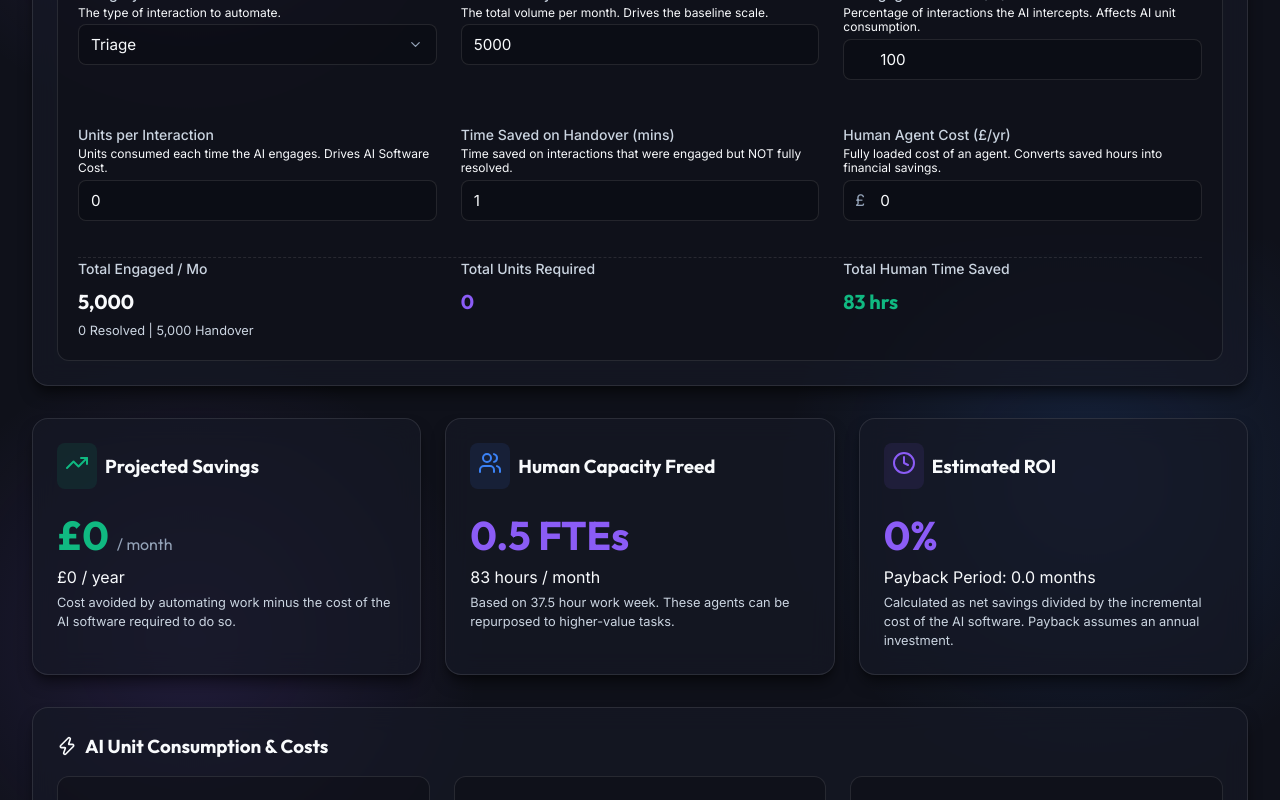
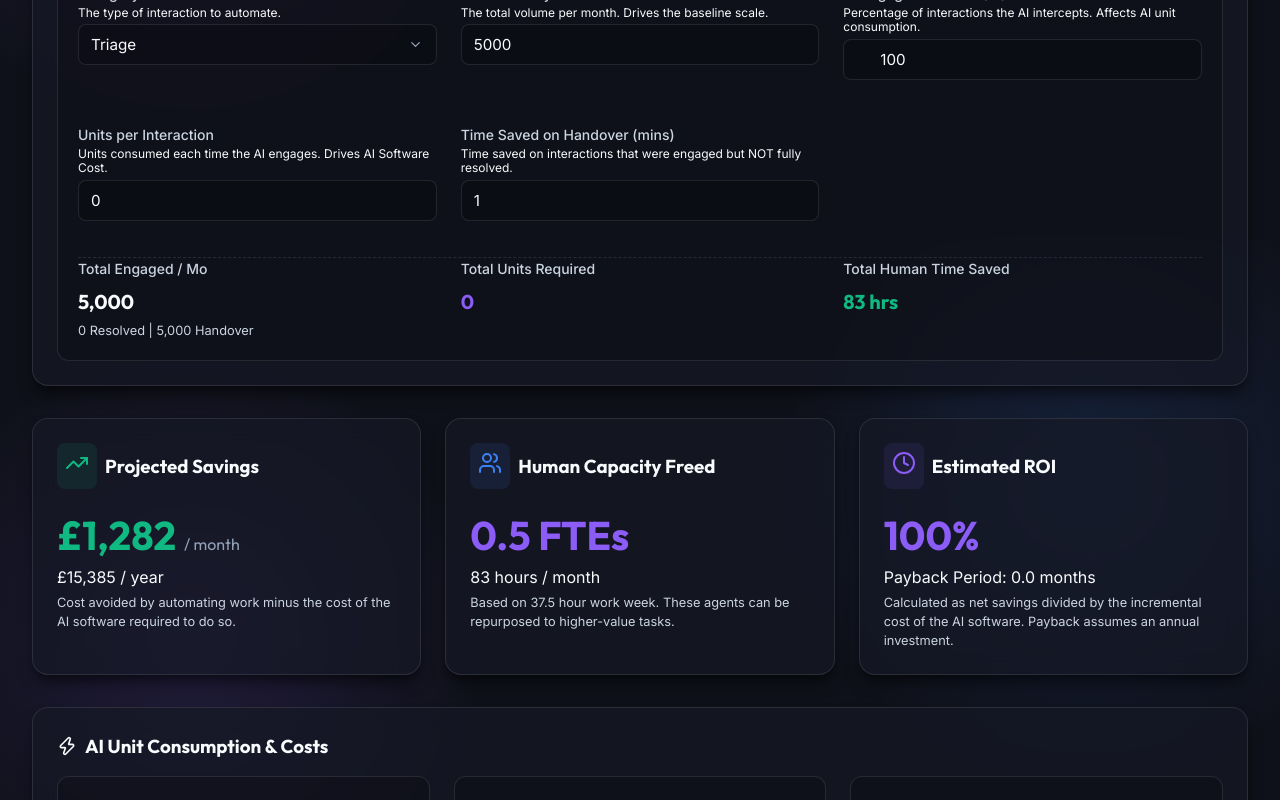
Before and after one commit to jredsell/roicalculator, a React (Vite) app: page / in a window 1280 px wide. Shown: the part 560-1360 px from the top of the page. Built offline with nearby package versions, Linux system fonts and the light colour scheme.

Commit message:
feat: move fullyLoadedAgentCost to global settings

```diff
--- a/src/App.jsx
+++ b/src/App.jsx
@@ -14,7 +14,8 @@ const DEFAULT_GLOBAL_SETTINGS = {
   includedAiUnits: 0, // units included per agent
   additionalBundleCost: 0, // Cost per bundle
   additionalBundleSize: 0, // Units per bundle
-  fteWeeklyHours: 37.5 // Hours
+  fteWeeklyHours: 37.5, // Hours
+  fullyLoadedAgentCost: 30000 // Annual cost
 }
 
 const DEFAULT_USE_CASE = {
@@ -26,8 +27,7 @@ const DEFAULT_USE_CASE = {
   engagementRate: 100,
   resolutionRate: 0,
   actualHandlingTime: 3, // minutes
-  handoverTimeSaved: 1, // minutes
-  fullyLoadedAgentCost: 0 // Annual cost
+  handoverTimeSaved: 1 // minutes
 }
 
 function App() {
@@ -78,7 +78,7 @@ function App() {
 
       // Current human cost (monthly) for the automated portion if humans did it
       // Annual cost / 12 = monthly cost per FTE
-      const monthlyFteCost = (uc.fullyLoadedAgentCost || 0) / 12
+      const monthlyFteCost = (globalSettings.fullyLoadedAgentCost || 0) / 12
       totalCurrentAgentCostMonthly += fteSaved * monthlyFteCost
     })
 
@@ -134,10 +134,11 @@ function App() {
       ['Additional Bundle Cost (£)', globalSettings.additionalBundleCost],
       ['Additional Bundle Size (Units)', globalSettings.additionalBundleSize],
       ['FTE Weekly Working Hours', globalSettings.fteWeeklyHours],
+      ['Fully Loaded Agent Cost (£/yr)', globalSettings.fullyLoadedAgentCost],
     ];
 
     const useCasesData = [
-      ['Name', 'Category', 'Interactions/Mo', 'Engagement (%)', 'Resolution (%)', 'Units/Interaction', 'Full Time (mins)', 'Handover Time (mins)', 'Human Agent Cost (£/yr)'],
+      ['Name', 'Category', 'Interactions/Mo', 'Engagement (%)', 'Resolution (%)', 'Units/Interaction', 'Full Time (mins)', 'Handover Time (mins)'],
       ...useCases.map(uc => [
         uc.name,
         uc.category,
@@ -146,8 +147,7 @@ function App() {
         uc.resolutionRate,
         uc.unitsPerInteraction,
         uc.actualHandlingTime,
-        uc.handoverTimeSaved,
-        uc.fullyLoadedAgentCost
+        uc.handoverTimeSaved
       ])
     ];
 
@@ -260,6 +260,7 @@ function App() {
                 <th style={{ textAlign: 'left', padding: '0.75rem', borderBottom: '2px solid var(--border-color)', color: 'var(--text-secondary)' }}>Included Units/Agent</th>
                 <th style={{ textAlign: 'left', padding: '0.75rem', borderBottom: '2px solid var(--border-color)', color: 'var(--text-secondary)' }}>Bundle (Units/Cost)</th>
                 <th style={{ textAlign: 'left', padding: '0.75rem', borderBottom: '2px solid var(--border-color)', color: 'var(--text-secondary)' }}>FTE Weekly Hours</th>
+                <th style={{ textAlign: 'left', padding: '0.75rem', borderBottom: '2px solid var(--border-color)', color: 'var(--text-secondary)' }}>Fully Loaded Agent Cost</th>
                 <th style={{ textAlign: 'left', padding: '0.75rem', borderBottom: '2px solid var(--border-color)', color: 'var(--text-secondary)' }}>Total Agents</th>
               </tr>
             </thead>
@@ -270,6 +271,7 @@ function App() {
                 <td style={{ padding: '0.75rem', borderBottom: '1px solid var(--border-color)' }}>{(globalSettings.includedAiUnits || 0).toLocaleString()}</td>
                 <td style={{ padding: '0.75rem', borderBottom: '1px solid var(--border-color)' }}>{(globalSettings.additionalBundleSize || 0).toLocaleString()} for £{globalSettings.additionalBundleCost}</td>
                 <td style={{ padding: '0.75rem', borderBottom: '1px solid var(--border-color)' }}>{globalSettings.fteWeeklyHours}</td>
+                <td style={{ padding: '0.75rem', borderBottom: '1px solid var(--border-color)' }}>£{(globalSettings.fullyLoadedAgentCost || 0).toLocaleString()}</td>
                 <td style={{ padding: '0.75rem', borderBottom: '1px solid var(--border-color)' }}>{globalSettings.numberOfAgents}</td>
               </tr>
             </tbody>
@@ -287,7 +289,6 @@ function App() {
                 <th>Units / Interaction</th>
                 <th>Full Time (mins)</th>
                 <th>Handover Time (mins)</th>
-                <th>Human Agent Cost (£/yr)</th>
               </tr>
             </thead>
             <tbody>
@@ -301,7 +302,6 @@ function App() {
                   <td>{(uc.unitsPerInteraction || 0).toLocaleString()}</td>
                   <td>{uc.actualHandlingTime || 0}</td>
                   <td>{uc.handoverTimeSaved || 0}</td>
-                  <td>£{(uc.fullyLoadedAgentCost || 0).toLocaleString()}</td>
                 </tr>
               ))}
             </tbody>
--- a/src/components/GlobalSettings.jsx
+++ b/src/components/GlobalSettings.jsx
@@ -118,6 +118,21 @@ export default function GlobalSettings({ settings, setSettings }) {
           </div>
           <p className="metric-subtext mt-4">Used to calculate FTE savings from time saved.</p>
         </div>
+
+        <div className="form-group">
+          {renderLabel("Fully Loaded Agent Cost (£/yr)", "fullyLoadedAgentCost")}
+          <div className="input-wrapper">
+            <span className="input-icon">£</span>
+            <input
+              type="number"
+              className="form-input"
+              name="fullyLoadedAgentCost"
+              value={settings.fullyLoadedAgentCost}
+              onChange={handleChange}
+            />
+          </div>
+          <p className="metric-subtext mt-4">Average annual cost including salary, taxes, benefits, and overhead.</p>
+        </div>
       </div>
     </div>
   )
--- a/src/components/UseCaseManager.jsx
+++ b/src/components/UseCaseManager.jsx
@@ -38,8 +38,7 @@ export default function UseCaseManager({ useCases, setUseCases }) {
       engagementRate: 100,
       resolutionRate: 50,
       actualHandlingTime: 5,
-      handoverTimeSaved: 1.5,
-      fullyLoadedAgentCost: 0
+      handoverTimeSaved: 1.5
     }])
   }
 
@@ -207,19 +206,6 @@ export default function UseCaseManager({ useCases, setUseCases }) {
                   step="any"
                 />
               </div>
-
-              <div className="form-group">
-                {renderLabel("Human Agent Cost (£/yr)", uc.fullyLoadedAgentCost, "Fully loaded cost of an agent. Converts saved hours into financial savings.")}
-                <div className="input-wrapper">
-                  <span className="input-icon no-print">£</span>
-                  <input
-                    type="number"
-                    className="form-input no-print"
-                    value={uc.fullyLoadedAgentCost}
-                    onChange={(e) => updateUseCase(uc.id, 'fullyLoadedAgentCost', parseNumber(e.target.value))}
-                  />
-                </div>
-              </div>
             </div>
 
             <div className="mt-4 pt-4" style={{ borderTop: '1px dashed var(--border-color)' }}>
```
